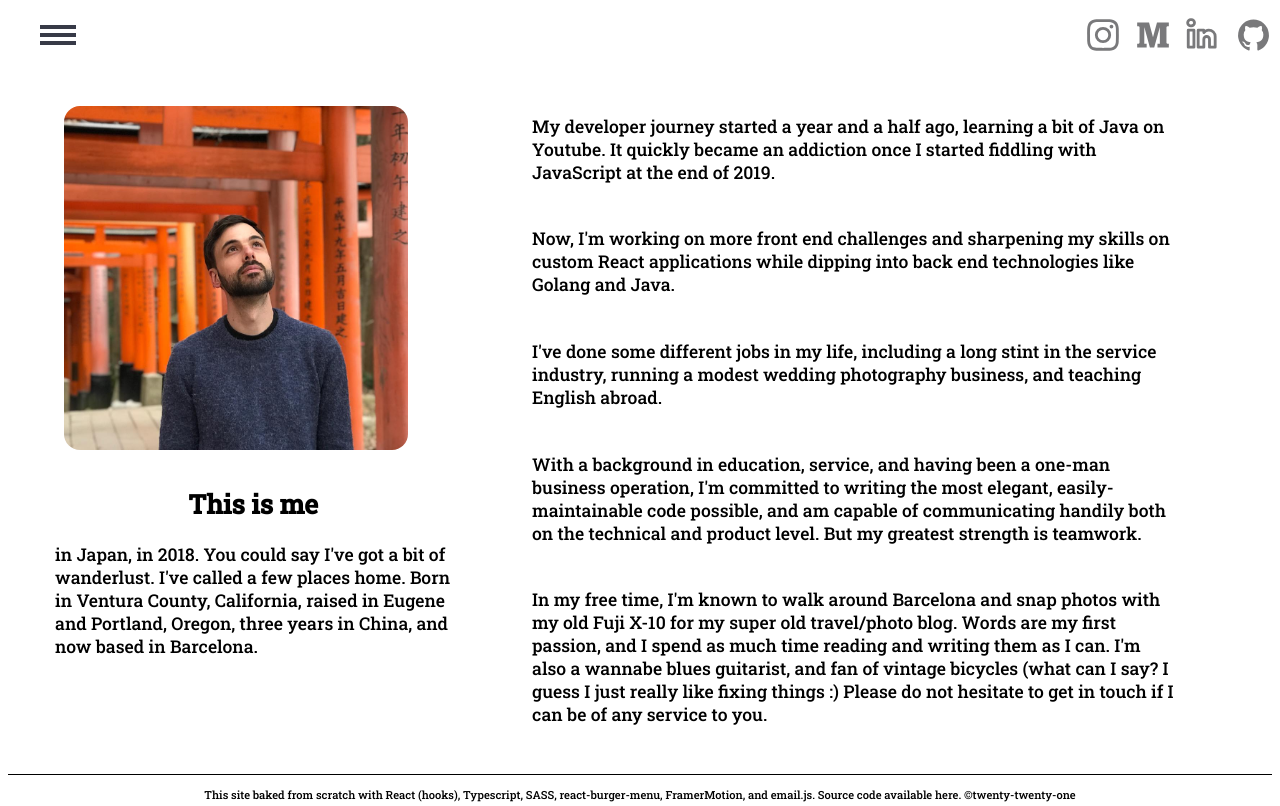
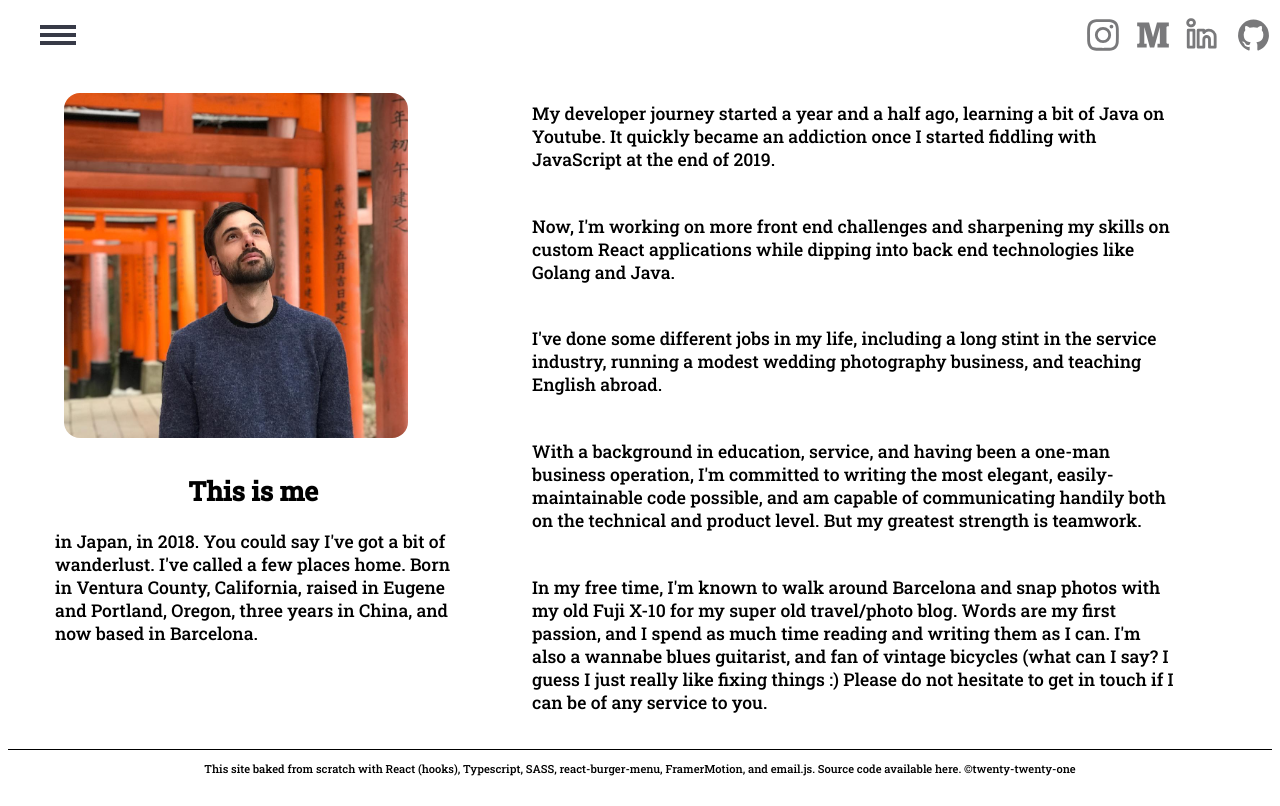
Before and after one commit to ajustinpatterson/Portfolio_Site_2021, a React (Create React App) app: page /about in a window 1280 px wide. Built offline with nearby package versions, Linux system fonts and the light colour scheme.

Commit message:
fix(about): fix margin so page doesn't scroll

```diff
--- a/src/containers/About/About.scss
+++ b/src/containers/About/About.scss
@@ -2,7 +2,7 @@
   font-family: 'Roboto Slab', serif;
   height: 80vh;
   display: flex;
-  margin: 5% 1%;
+  margin: 4% 1%;
   font-size: 1.1em;
   text-align: left;
   .pic-and-hello {
```
